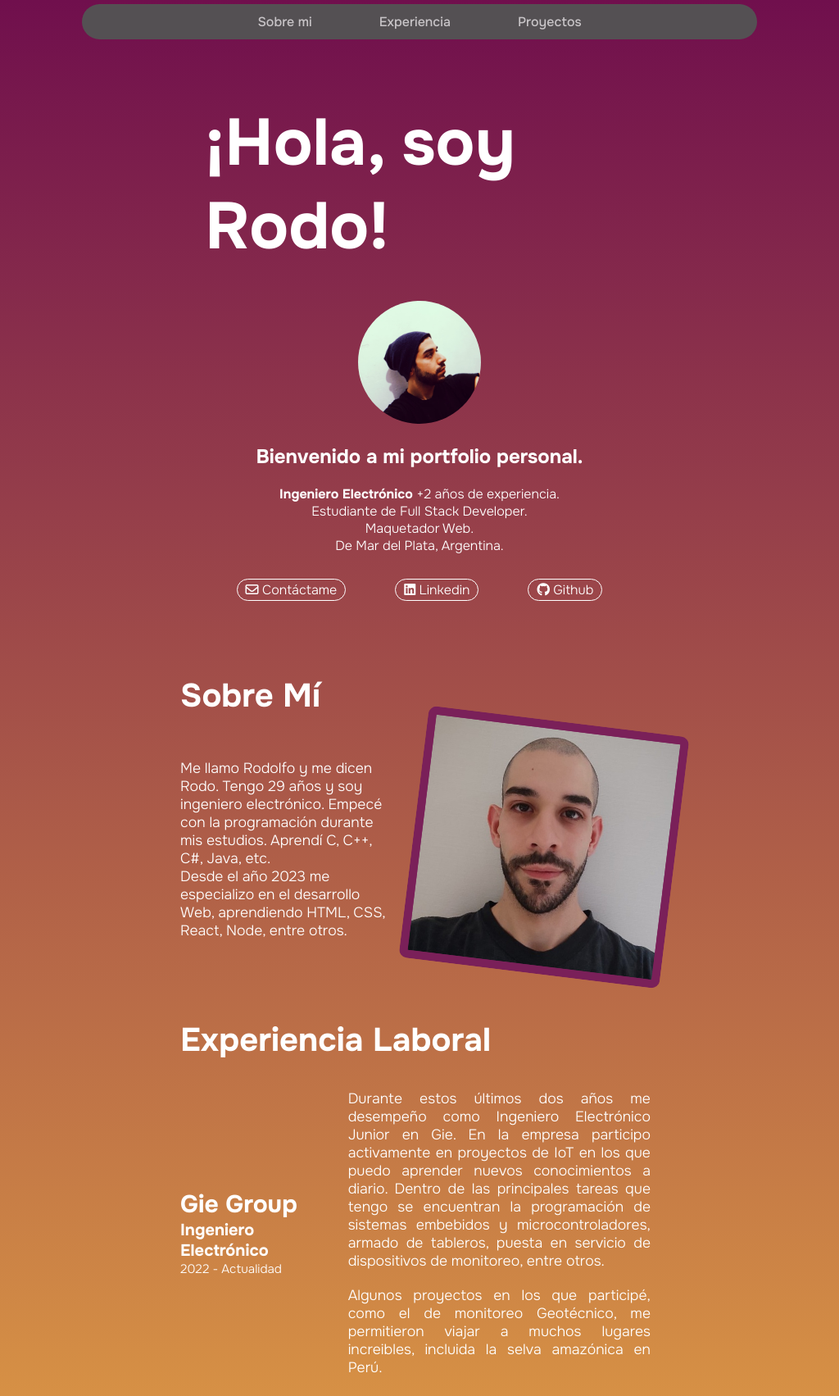
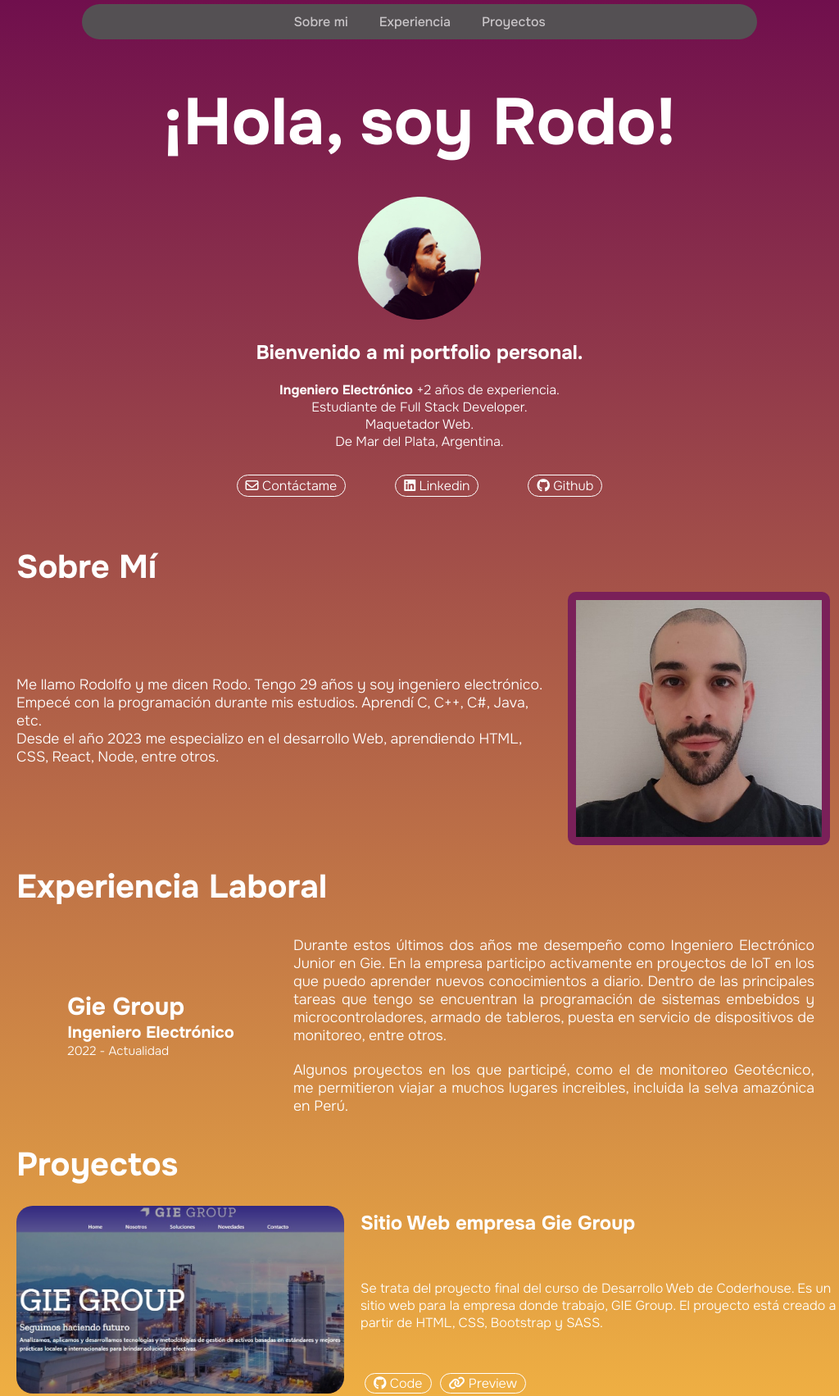
Before and after one commit to RodolfoPeralta/PortfolioPersonal, a website: page index.html in a window 1024 px wide. Shown: the top 1703 px of the page at 82% size. Drawn offline with Linux system fonts and the light colour scheme.

Commit message:
vista tablet added
finalizada vista tablet

```diff
--- a/scss/utilities/_media-queries.scss
+++ b/scss/utilities/_media-queries.scss
@@ -63,7 +63,7 @@
                     }
 
                     div h2 {
-                        font-size: 2.5vh;
+                        font-size: 2.8vh;
                     }
 
                     div h3 {
@@ -72,8 +72,6 @@
                 }
 
                 div ul.icons-about-me {
-
-                    flex-direction: column-reverse;
 
                     margin: 10px 0;
                     align-content: center;
@@ -254,7 +252,7 @@
                 li {
                     .nav-bar-item {
 
-                        margin: 0 30px;
+                        margin: 0 8px;
 
                         &:hover {
                             border: solid 1px transparent;
@@ -266,4 +264,39 @@
         }
     }
 
+    main {
+
+        #sobre-mi {
+
+            padding: 0;
+        }
+
+        #personal {
+
+            padding: 0;
+
+            div.personal-container {
+
+                div.personal-img {
+
+                    img {
+                        transform: none;
+                    }
+
+                }
+            }
+        }
+
+        #experiencia {
+
+            padding: 0;
+        }
+
+        #proyectos {
+
+            padding: 0;
+        }
+    }
+
+
 }
```
Also changed, not shown: css/styles.css, 1 other file.
